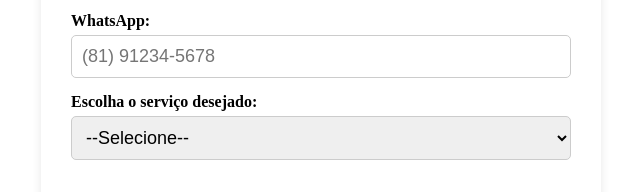
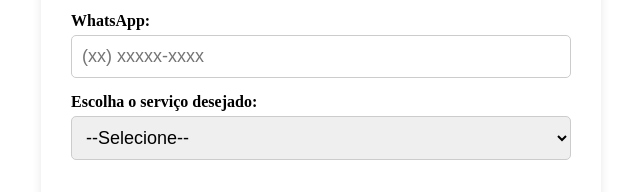
Before and after one commit to OEsquimo/meu-site-esquimo, a plain HTML site: page Index.html in a window 1280 px wide. Shown: the part 255-447 px from the top of the page, 319-959 px from the left. Drawn offline with Linux system fonts and the light colour scheme.

Commit message:
Update Index.html

```diff
--- a/Index.html
+++ b/Index.html
@@ -18,7 +18,7 @@
       <input type="text" id="endereco" required />
 
       <label for="telefone">WhatsApp:</label>
-      <input type="tel" id="telefone" placeholder="(81) 91234-5678" required />
+      <input type="tel" id="telefone" placeholder="(xx) xxxxx-xxxx" required />
 
       <label for="tipo">Escolha o serviço desejado:</label>
       <select id="tipo" required>
```
